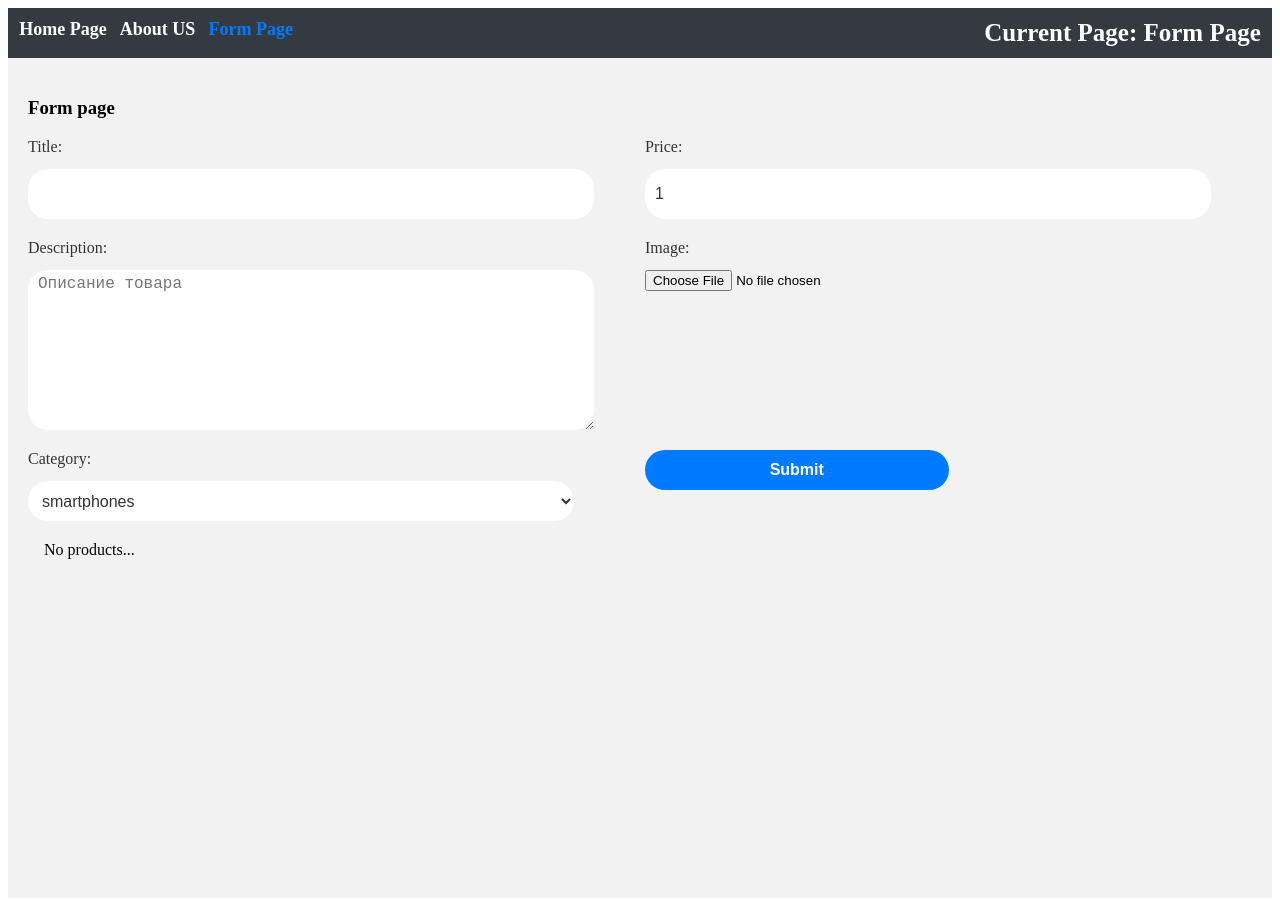
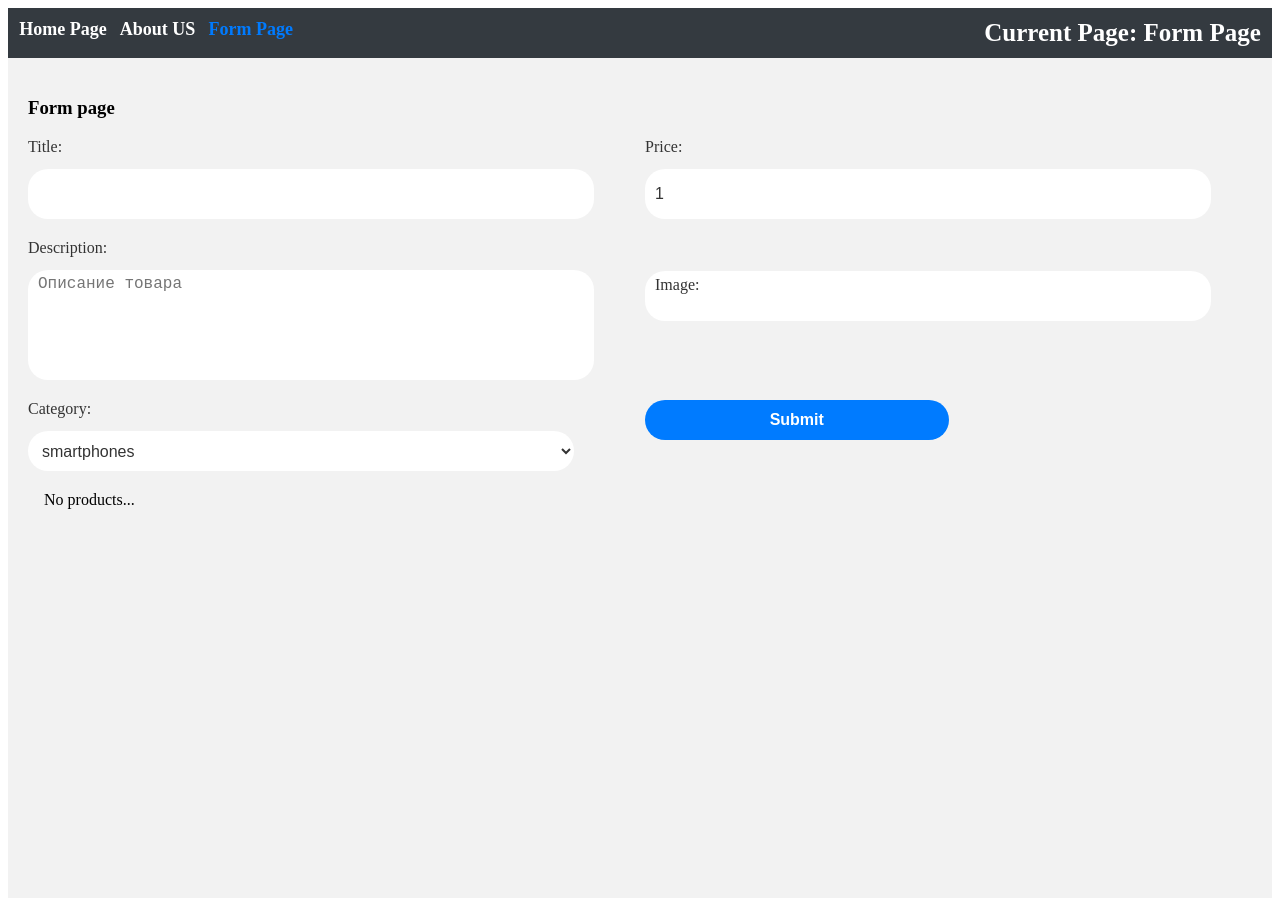
Before and after one commit to Syderi/ReactComponentsWeek1, a React (Vite) app in the folder rs-week1/: page /form in a window 1280 px wide. Built offline with nearby package versions, Linux system fonts and the light colour scheme.

Commit message:
fix: input file

```diff
--- a/rs-week1/src/components/pages/formPage/FormPage.css
+++ b/rs-week1/src/components/pages/formPage/FormPage.css
@@ -49,8 +49,9 @@
 }
 
 .form-page textarea {
+  resize: none;
   width: 90%;
-  height: 150px;
+  height: 100px;
   padding: 5px 10px;
   border: none;
   border-radius: 20px;
@@ -63,6 +64,39 @@
 .form-page select {
   cursor: pointer;
 }
+
+.form-input input[type="file"] {
+  width: 0.1px;
+  height: 0.1px;
+  opacity: 0;
+  overflow: hidden;
+  position: absolute;
+  z-index: -1;
+}
+
+.form-input label[for="image-input"] {
+  margin-top: 32px;
+  width: 90%;
+  height: 40px;
+  padding: 5px 10px;
+  border: none;
+  border-radius: 20px;
+  font-size: 16px;
+  color: #333;
+  background-color: #fff;
+  overflow-wrap: break-word;
+  cursor: pointer;
+}
+
+.form-input label[for="image-input"]:hover {
+  background-color: #e6e6e6;
+}
+
+
+
+
+
+
 
 .form-page button[type="submit"] {
   width: 50%;
--- a/rs-week1/src/components/pages/formPage/FormPage.tsx
+++ b/rs-week1/src/components/pages/formPage/FormPage.tsx
@@ -13,6 +13,7 @@ interface IFormPageState {
   price: number;
   description: string;
   imageUrl: string;
+  imageFile: File | null;
   category: string;
   products: IFormCard[];
 }
@@ -27,6 +28,7 @@ class FormPage extends Component<IFormPageProps, IFormPageState> {
       price: 1,
       description: '',
       imageUrl: defaultPic,
+      imageFile: null,
       category: '',
       products: [],
     };
@@ -55,7 +57,7 @@ class FormPage extends Component<IFormPageProps, IFormPageState> {
   };
 
   handleImageChange = (event: React.ChangeEvent<HTMLInputElement>) => {
-    if (event.target.files && event.target.files[0]) {
+    if (event.target && event.target.files && event.target.files[0]) {
       const reader = new FileReader();
       reader.onload = (e) => {
         this.setState({ imageUrl: e.target?.result as string });
@@ -87,13 +89,14 @@ class FormPage extends Component<IFormPageProps, IFormPageState> {
       description: '',
       imageUrl: defaultPic,
       category: '',
+      imageFile: null,
       products: newProducts,
     });
     // console.log(this.state);
   };
 
   render() {
-    const { title, price, description, category, products } = this.state;
+    const { title, price, description, category, products, imageFile } = this.state;
     return (
       <div className="form-page">
         <h3>Form page</h3>
@@ -117,7 +120,13 @@ class FormPage extends Component<IFormPageProps, IFormPageState> {
           </div>
           <div className="form-input">
             <label htmlFor="image-input">Image:</label>
-            <input type="file" id="image-input" onChange={this.handleImageChange} />
+            <input
+              type="file"
+              accept="image/jpeg,image/png,image/gif"
+              id="image-input"
+              onChange={this.handleImageChange}
+            />
+            {imageFile && <span>{imageFile.name}</span>}
           </div>
           <div className="form-input">
             <label htmlFor="category-select">Category:</label>
```
